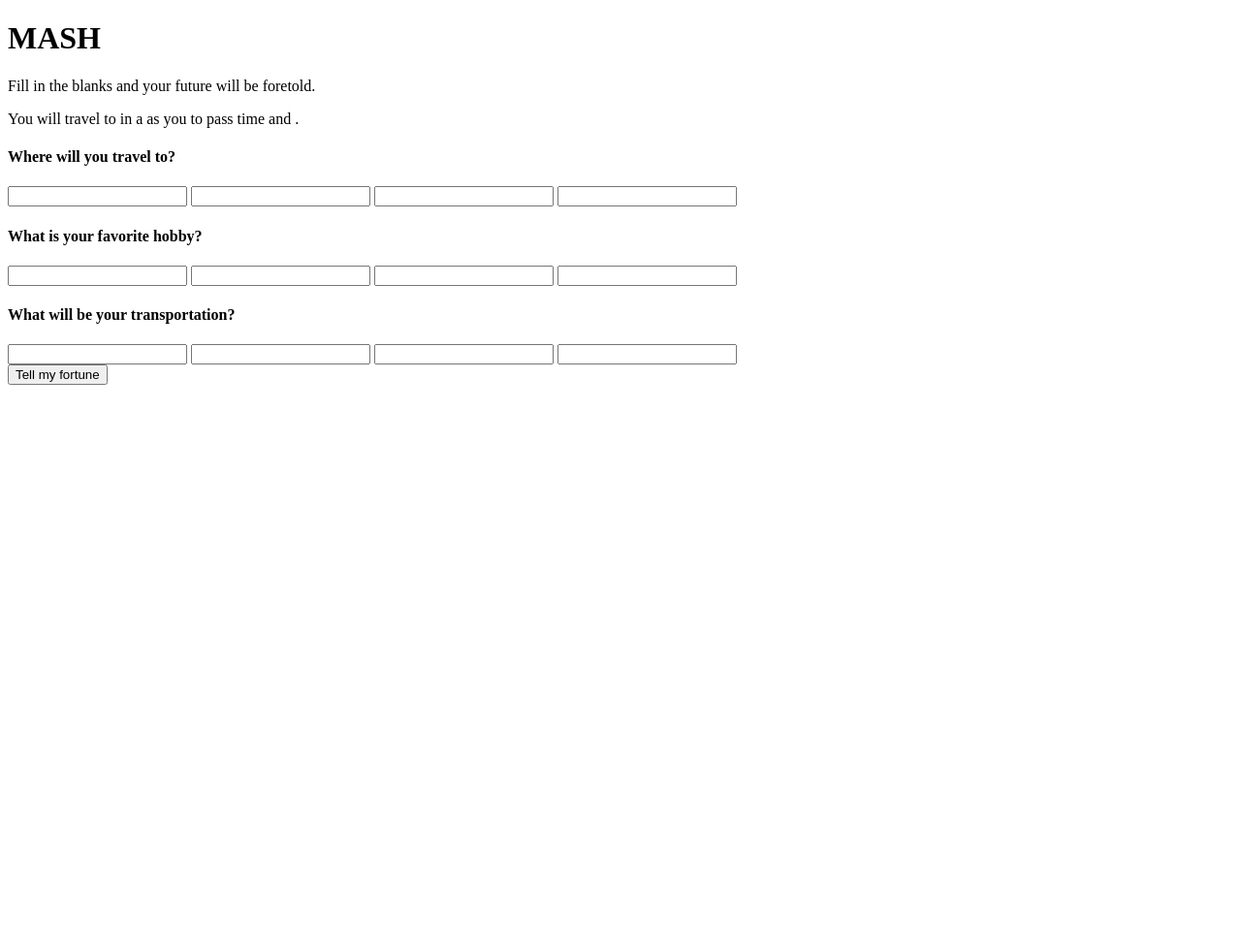
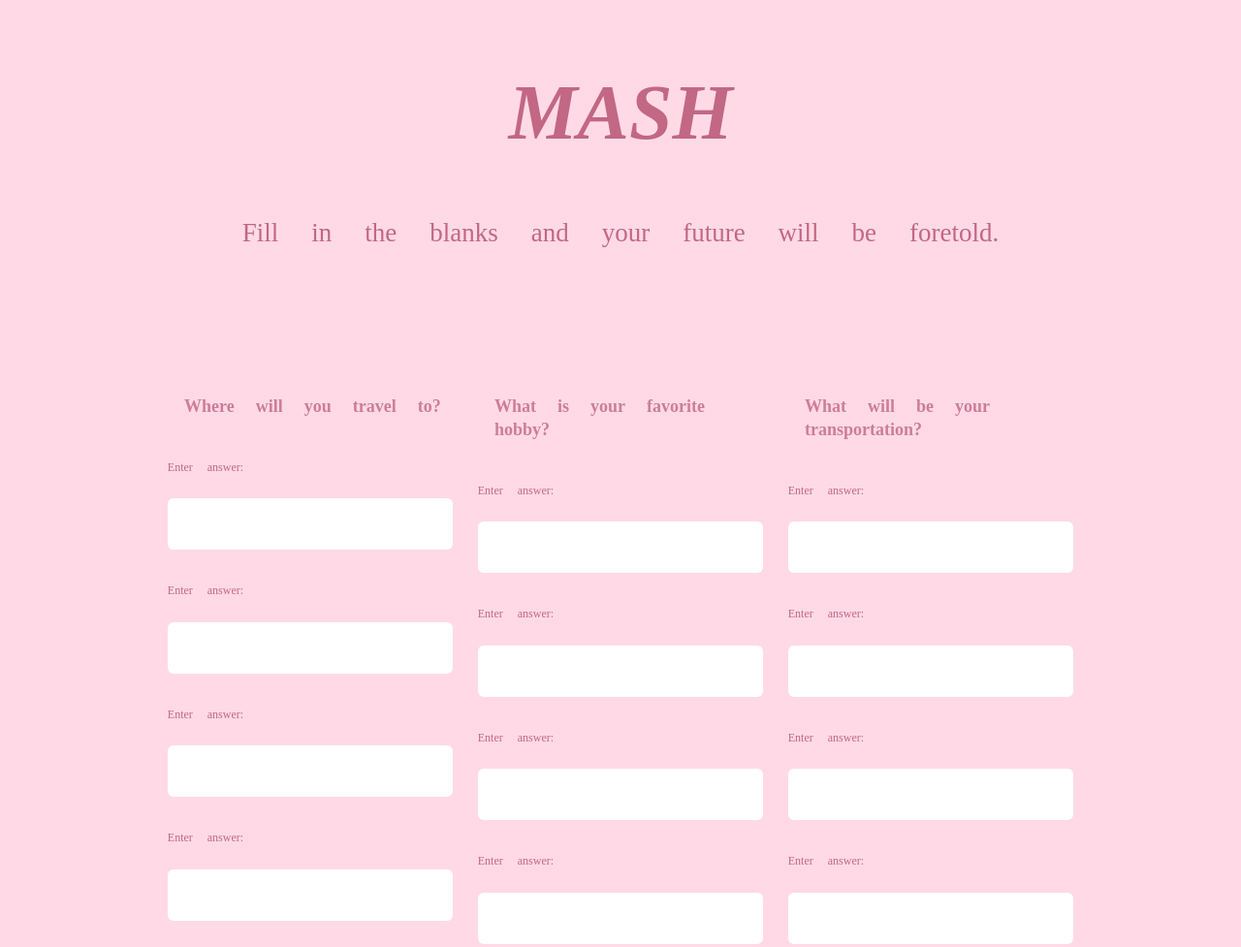
Before and after one commit to genlop05/MASH-Game, a plain HTML site: page index.html in a window 1280 px wide. Shown: the top 977 px of the page at 97% size. Before the commit the page ends 800 px from the top, so only its background shows below. Drawn offline with Linux system fonts and the light colour scheme.

Commit message:
Added Labels, Personalized

```diff
--- a/index.html
+++ b/index.html
@@ -6,8 +6,8 @@
     <meta charset="utf-8">
     <meta name="viewport" content="width=device-width, initial-scale=1, minimum-scale=0.5, maximum-scale=0.5, minimal-ui">
     <title>MASH GAME</title>
-    <link href="" rel="stylesheet">
-    <link href="" rel="stylesheet">
+    <link href="normalize.css" rel="stylesheet">
+    <link href="styles.css" rel="stylesheet">
   </head>
   <!-- HEAD SECTION ENDS -->
 
@@ -22,24 +22,24 @@
       <div class="bucket">
         <div class="choice-bucket">
           <h4 class="highlight">Where will you travel to?</h4>
-          <input name="answer_1[]">
-          <input name="answer_1[]">
-          <input name="answer_1[]">
-          <input name="answer_1[]">
+          <label>Enter answer: <input name="answer_1[]" type="text"></label>
+          <label>Enter answer: <input name="answer_1[]" type="text"></label>
+          <label>Enter answer: <input name="answer_1[]" type="text"></label>
+          <label>Enter answer: <input name="answer_1[]" type="text"></label>
         </div>
         <div class="choice-bucket">
           <h4 class="highlight">What is your favorite hobby?</h4>
-          <input name="answer_2[]">
-          <input name="answer_2[]">
-          <input name="answer_2[]">
-          <input name="answer_2[]">
+          <label>Enter answer: <input name="answer_2[]" type="text"></label>
+          <label>Enter answer: <input name="answer_2[]" type="text"></label>
+          <label>Enter answer: <input name="answer_2[]" type="text"></label>
+          <label>Enter answer: <input name="answer_2[]" type="text"></label>
         </div>
         <div class="choice-bucket">
           <h4 class="highlight">What will be your transportation?</h4>
-          <input name="answer_3[]">
-          <input name="answer_3[]">
-          <input name="answer_3[]">
-          <input name="answer_3[]">
+          <label>Enter answer: <input name="answer_3[]" type="text"></label>
+          <label>Enter answer: <input name="answer_3[]" type="text"></label>
+          <label>Enter answer: <input name="answer_3[]" type="text"></label>
+          <label>Enter answer: <input name="answer_3[]" type="text"></label>
         </div>
       </div>
       <button type="submit" class="button-submit">Tell my fortune</button>
--- a/styles.css
+++ b/styles.css
@@ -1,8 +1,8 @@
 /* Body styling */
 body {
-  background: #713e94;
-  color: #fff;
-  font-family: Helvetica, Arial;
+  background: #ffdae6;
+  color: #c26784;
+  font-family: emoji;
   font-size: 27px;
   font-weight: 300;
   line-height: 1.65em;
@@ -14,9 +14,11 @@ body {
 
 /* Heading Styles */
 h1 {
-  font-size: 60px;
-  color: #fff;
+  font-size: 80px;
+  color: #c26784;
   text-align: center;
+  font-family: emoji;
+  font-style: italic;
 }
 
 
@@ -30,9 +32,9 @@ h1 {
 /* Submit Button, Columns, Questions, and Inputs */
 .button-submit {
   background: transparent;
-  border: 3px solid #fff;
+  border: 1px solid #ddafaf;
   border-radius: 6px;
-  color: #fff;
+  color: #c26784;
   cursor: pointer;
   display: block;
   font-size: 20px;
@@ -40,6 +42,12 @@ h1 {
   margin: 0 auto 60px;
   padding: 1em 2em;
   text-align: center;
+}
+
+.button-submit:hover {
+    box-shadow: -5px 7px 3px rgb(177, 30, 48, .16);
+    border: 1px solid #ddafaf;
+    color: #c26784;
 }
 
 .bucket {
@@ -65,7 +73,7 @@ h1 {
 .choice-bucket input {
   border: 0;
   border-radius: 6px;
-  color: #713e94;
+  color: #c26784;
   font-size: 18px;
   margin: 15px 4%;
   outline: 0;
```
